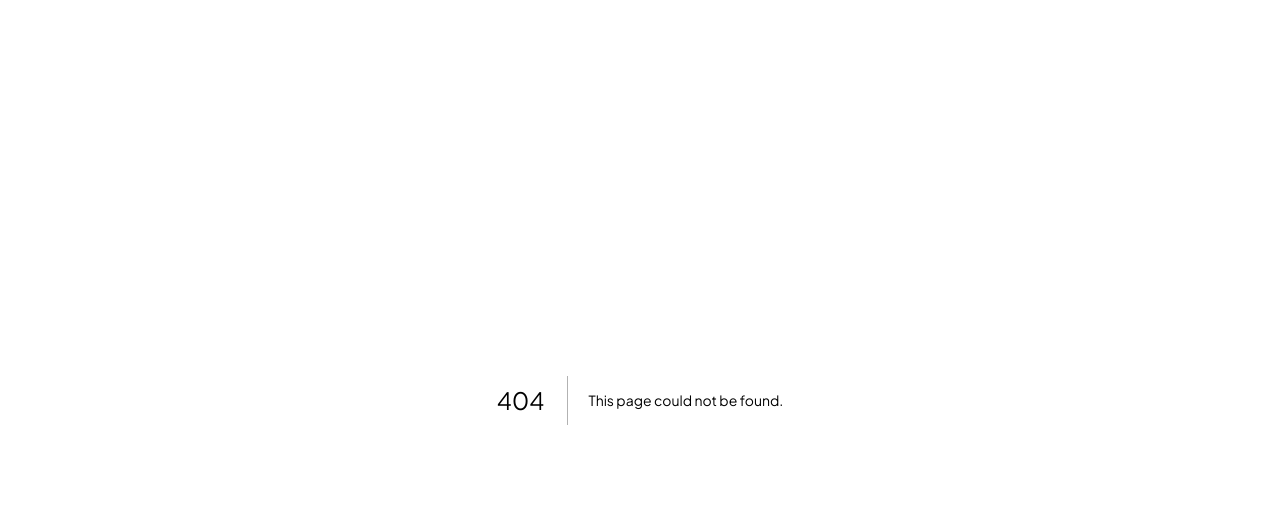
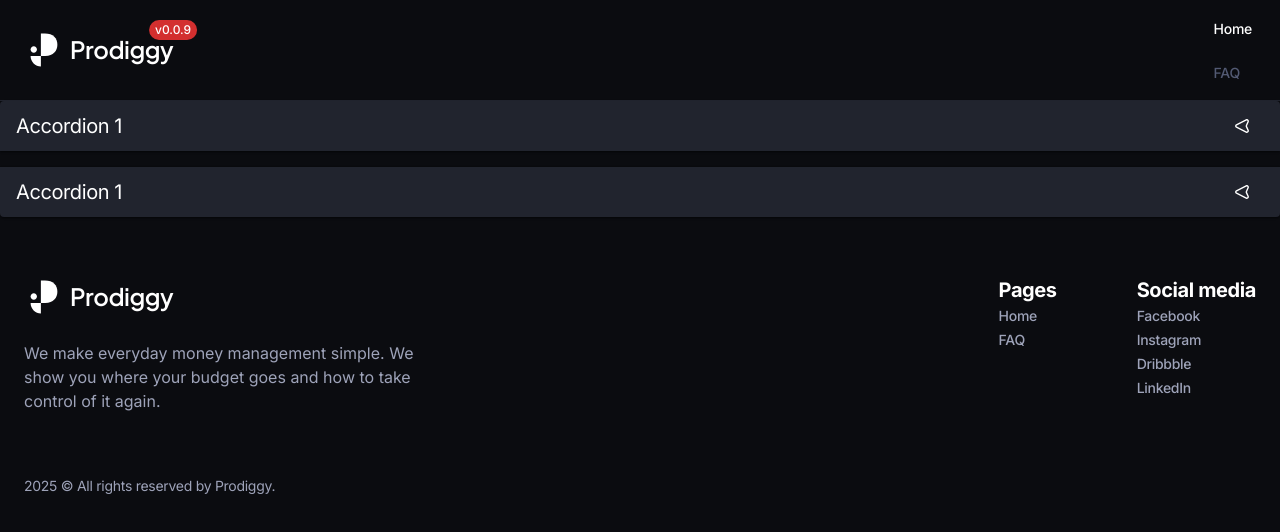
Before and after one commit to dignauts/prodiggy, a Next.js app in the folder next/: page /faq in a window 1280 px wide. Before the commit this address had no page. Shown: the top 532 px of the page. Built offline with nearby package versions, Linux system fonts and the light colour scheme; what @apollo/client-integration-nextjs, @mui/material-nextjs would draw is missing.

Commit message:
feature: accordion - component

```diff
--- /dev/null
+++ b/next/app/(primary)/faq/page.tsx
@@ -0,0 +1,10 @@
+import FaqComponent from '#da/components/main/FaqComponent';
+
+const Faq = () => (
+  <>
+    <FaqComponent />
+    <FaqComponent />
+  </>
+);
+
+export default Faq;
--- /dev/null
+++ b/next/components/icons/arrowLeftIcon.component.tsx
@@ -0,0 +1,21 @@
+import { SvgIcon, SvgIconProps } from '@mui/material';
+import { FC } from 'react';
+
+const ArrowLeftIconComponent: FC<SvgIconProps> = ({
+  fill = 'currentColor', height, width, ...props
+}) => (
+  <SvgIcon
+    height={height}
+    viewBox="0 0 24 24"
+    width={width}
+    xmlns="http://www.w3.org/2000/svg"
+    {...props}
+  >
+    <path
+      d="M16.7082 3.93333L5.04155 9.76666C4.62772 9.97484 4.27987 10.2939 4.03681 10.6883C3.79375 11.0826 3.66504 11.5368 3.66504 12C3.66504 12.4632 3.79375 12.9174 4.03681 13.3117C4.27987 13.7061 4.62772 14.0251 5.04155 14.2333L16.7082 20.0667C17.1686 20.2958 17.6885 20.3774 18.197 20.3003C18.7055 20.2232 19.1778 19.9911 19.5496 19.6357C19.9214 19.2804 20.1745 18.819 20.2745 18.3145C20.3744 17.81 20.3164 17.287 20.1082 16.8167L18.1082 12.3417C18.0628 12.2335 18.0395 12.1173 18.0395 12C18.0395 11.8827 18.0628 11.7665 18.1082 11.6583L20.1082 7.18333C20.3164 6.71304 20.3744 6.19 20.2745 5.68551C20.1745 5.18101 19.9214 4.71963 19.5496 4.36426C19.1778 4.00889 18.7055 3.77682 18.197 3.69971C17.6885 3.62259 17.1686 3.70417 16.7082 3.93333V3.93333ZM18.3749 5.6C18.4987 5.71894 18.5828 5.87324 18.6156 6.0418C18.6485 6.21036 18.6284 6.38494 18.5582 6.54166L16.5666 11.0167C16.4241 11.3367 16.3505 11.683 16.3505 12.0333C16.3505 12.3836 16.4241 12.73 16.5666 13.05L18.5832 17.4917C18.6509 17.6475 18.6694 17.8204 18.6361 17.987C18.6028 18.1537 18.5194 18.3062 18.397 18.424C18.2745 18.5419 18.119 18.6196 17.9512 18.6465C17.7834 18.6735 17.6114 18.6486 17.4582 18.575L5.79155 12.7417C5.65505 12.6717 5.5405 12.5655 5.4605 12.4346C5.38051 12.3038 5.33819 12.1534 5.33819 12C5.33819 11.8466 5.38051 11.6962 5.46051 11.5654C5.5405 11.4345 5.65505 11.3283 5.79155 11.2583L17.4582 5.425C17.6109 5.34959 17.7829 5.32275 17.9513 5.34808C18.1196 5.3734 18.2762 5.44969 18.3999 5.56666L18.3749 5.6Z"
+      fill={fill}
+    />
+  </SvgIcon>
+);
+
+export default ArrowLeftIconComponent;
--- /dev/null
+++ b/next/components/main/FaqComponent/faq.component.tsx
@@ -0,0 +1,36 @@
+import { Accordion, AccordionDetails, AccordionSummary, Typography } from '@mui/material';
+import { forwardRef } from 'react';
+
+import ArrowLeftIconComponent from '#da/components/icons/arrowLeftIcon.component';
+import { FAQ_CLASS_NAME, FAQ_COMPONENT_NAME } from '#da/components/main/FaqComponent/faq.constants';
+import '#da/components/main/FaqComponent/faq.styles.scss';
+
+const FaqComponent = forwardRef<HTMLDivElement>((props, ref) => (
+  <Accordion
+    className={FAQ_CLASS_NAME.ROOT}
+    disableGutters
+    ref={ref}
+    variant='elevation'
+  >
+    <AccordionSummary
+      className={FAQ_CLASS_NAME.HEADER}
+      expandIcon={<ArrowLeftIconComponent fontSize='small' />}
+    >
+      <Typography
+        className={FAQ_CLASS_NAME.TITLE}
+        component="span"
+        variant='h5'
+      >
+        Accordion 1
+      </Typography>
+    </AccordionSummary>
+    <AccordionDetails className={FAQ_CLASS_NAME.CONTENT}>
+      Lorem ipsum dolor sit amet, consectetur adipiscing elit. Suspendisse
+      malesuada lacus ex, sit amet blandit leo lobortis eget.
+    </AccordionDetails>
+  </Accordion>
+));
+
+FaqComponent.displayName = FAQ_COMPONENT_NAME;
+
+export default FaqComponent;
--- /dev/null
+++ b/next/components/main/FaqComponent/faq.constants.ts
@@ -0,0 +1,10 @@
+import { defineClassName } from '#da/theme/utils/defineClassName.util';
+
+export const FAQ_COMPONENT_NAME = 'FaqComponent';
+
+export const FAQ_CLASS_NAME = {
+  CONTENT: defineClassName(FAQ_COMPONENT_NAME, 'content'),
+  HEADER: defineClassName(FAQ_COMPONENT_NAME, 'header'),
+  ROOT: defineClassName(FAQ_COMPONENT_NAME),
+  TITLE: defineClassName(FAQ_COMPONENT_NAME, 'title')
+};
--- /dev/null
+++ b/next/components/main/FaqComponent/faq.styles.scss
@@ -0,0 +1,38 @@
+@use '../../../theme/scss/responsive.scss';
+@use '../../../theme/scss/utils.scss';
+
+.DaFaqComponent {
+  &-content {
+    color: var(--mui-palette-text-secondary);
+  }
+
+  &-header {
+    & .MuiAccordionSummary {
+      &-expandIconWrapper {
+        border-radius: 50%;
+        box-sizing: content-box;
+        color: inherit;
+        padding: utils.spacing(1.5);
+        transition: background-color .25s ease-out, transform .25s ease-out;
+
+        &.Mui-expanded {
+          transform: rotate(-90deg);
+        }
+      }
+    }
+  }
+
+  &-root {
+    background-color: var(--mui-palette-background-default);
+    box-shadow: none;
+    margin-bottom: utils.spacing(2);
+
+    &.Mui-expanded .MuiAccordionSummary-expandIconWrapper {
+      background-color: var(--mui-palette-primary-main);
+    }
+
+    &:last-of-type {
+      margin-bottom: 0;
+    }
+  }
+}
--- /dev/null
+++ b/next/components/main/FaqComponent/index.tsx
@@ -0,0 +1,3 @@
+import FaqComponent from '#da/components/main/FaqComponent/faq.component';
+
+export default FaqComponent;
--- a/next/constants/footer.constants.ts
+++ b/next/constants/footer.constants.ts
@@ -29,11 +29,6 @@ export const FOOTER_NAVIGATION_BLOCKS: LabeledListComponentProps[] = [
       },
       {
         isExternal: true,
-        name: 'X',
-        to: '#'
-      },
-      {
-        isExternal: true,
         name: 'Dribbble',
         to: '#'
       },
--- a/next/constants/navigation.constants.ts
+++ b/next/constants/navigation.constants.ts
@@ -5,7 +5,7 @@ export const PRIMARY_NAVIGATION: TranslatedLink[] = [
   {
     i18n: 'navigation.home',
     to: INTERNAL_ROUTES.HOME
-  }
+  },
   // {
   //   i18n: 'navigation.features',
   //   to: INTERNAL_ROUTES.FEATURES
@@ -14,10 +14,10 @@ export const PRIMARY_NAVIGATION: TranslatedLink[] = [
   //   i18n: 'navigation.blog',
   //   to: INTERNAL_ROUTES.BLOG
   // },
-  // {
-  //   i18n: 'navigation.faq',
-  //   to: INTERNAL_ROUTES.FAQ
-  // },
+  {
+    i18n: 'navigation.faq',
+    to: INTERNAL_ROUTES.FAQ
+  }
   // {
   //   i18n: 'navigation.contact',
   //   to: INTERNAL_ROUTES.CONTACT
--- a/next/package.json
+++ b/next/package.json
@@ -43,5 +43,5 @@
     "lint": "next lint",
     "preview": "npx serve@latest out"
   },
-  "version": "0.0.8"
+  "version": "0.0.9"
 }
--- a/next/theme/components.theme.tsx
+++ b/next/theme/components.theme.tsx
@@ -7,6 +7,11 @@ import { FONT_WEIGHT } from '#da/theme/constants.theme';
 import { responsiveFontSize } from '#da/theme/utils/responsiveFontSize.util';
 
 export const components: ThemeOptions['components'] = {
+  MuiAccordion: {
+    defaultProps: {
+      disableGutters: true
+    }
+  },
   MuiButton: {
     defaultProps: {
       variant: 'contained'
```
